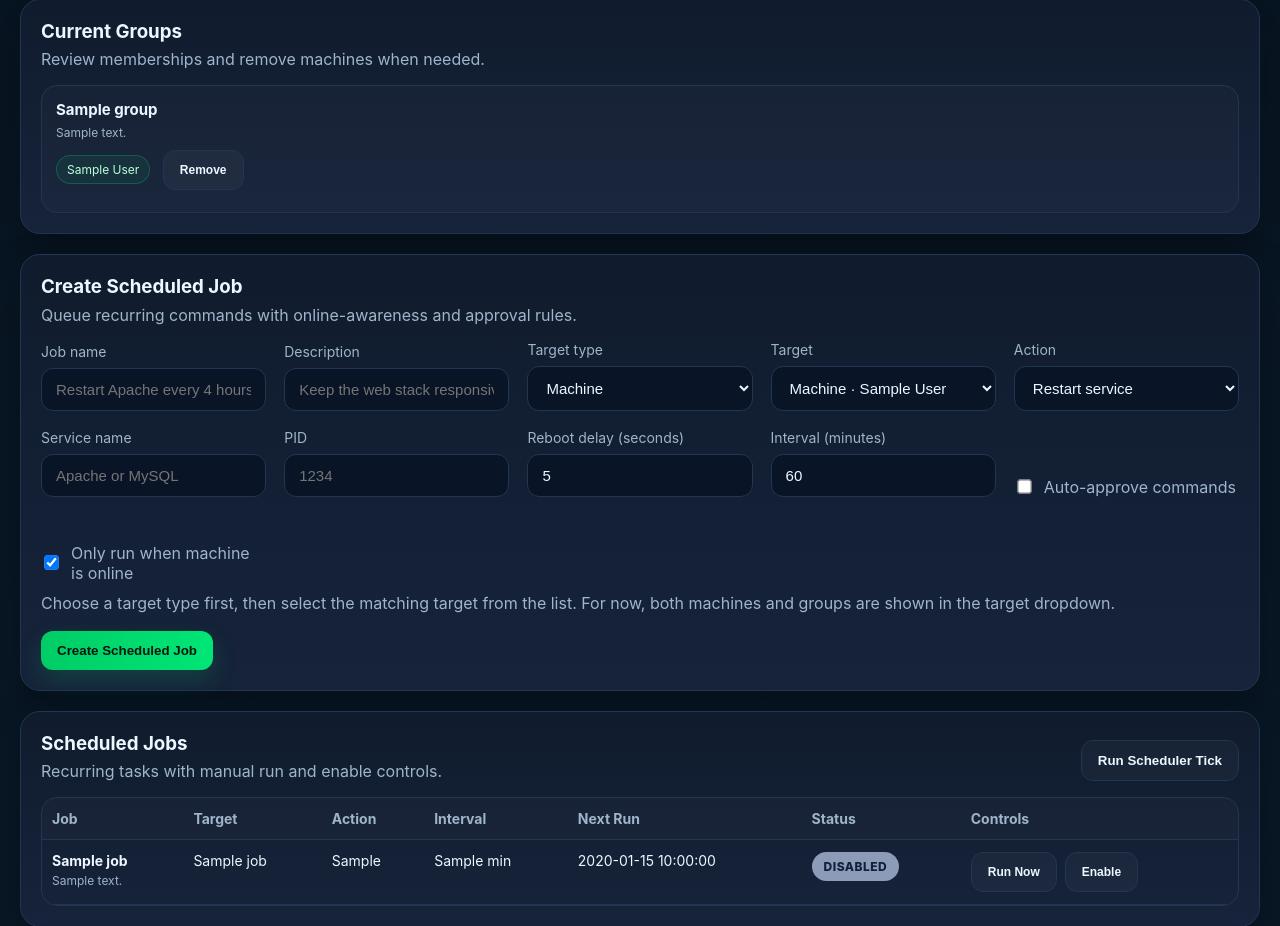
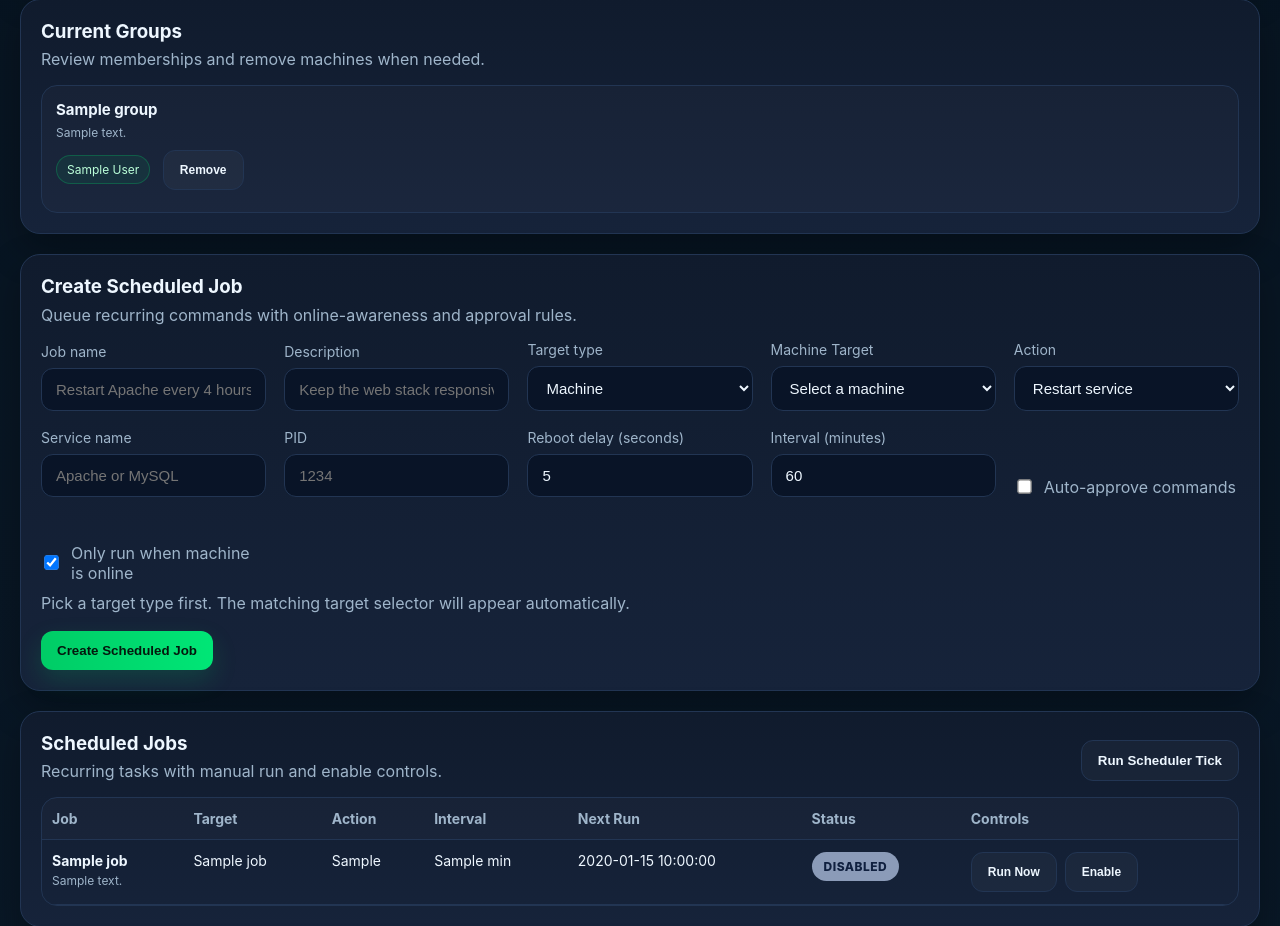
Before and after one commit to trevorleit/livewire, a Flask app: template templates/automation.html in a window 1280 px wide. Shown: the part 619-1545 px from the top of the page. Run offline with Flask 3, Linux system fonts and the light colour scheme; the template is opened without the code that fills it: most values are stand-ins (such as "Sample title", 1, 10 or a date in 2020); data that the repository does not hold is empty; parts of the project's set-up code (start-up, migrations or seed data) failed here and were passed over.

Commit message:
Fix automation target selection with separate machine and group fields

```diff
--- a/templates/automation.html
+++ b/templates/automation.html
@@ -140,25 +140,29 @@
 
       <label class="field">
         <span>Target type</span>
-        <select name="target_type" required>
+        <select name="target_type" id="target_type" required>
           <option value="machine">Machine</option>
           <option value="group">Group</option>
         </select>
       </label>
 
-      <label class="field">
-        <span>Target</span>
-        <select name="target_id" required>
-          <optgroup label="Machines">
-            {% for machine in machines %}
-              <option value="{{ machine.id }}">Machine · {{ machine.display_name or machine.hostname }}</option>
-            {% endfor %}
-          </optgroup>
-          <optgroup label="Groups">
-            {% for g in groups %}
-              <option value="{{ g.id }}">Group · {{ g.group_name }}</option>
-            {% endfor %}
-          </optgroup>
+      <label class="field target-field" id="machine_target_field">
+        <span>Machine Target</span>
+        <select name="machine_target_id">
+          <option value="">Select a machine</option>
+          {% for machine in machines %}
+            <option value="{{ machine.id }}">{{ machine.display_name or machine.hostname }}</option>
+          {% endfor %}
+        </select>
+      </label>
+
+      <label class="field target-field" id="group_target_field" style="display:none;">
+        <span>Group Target</span>
+        <select name="group_target_id">
+          <option value="">Select a group</option>
+          {% for g in groups %}
+            <option value="{{ g.id }}">{{ g.group_name }}</option>
+          {% endfor %}
         </select>
       </label>
 
@@ -203,7 +207,7 @@
     </div>
 
     <div class="helper-text" style="margin-top:10px;">
-      Choose a target type first, then select the matching target from the list. For now, both machines and groups are shown in the target dropdown.
+      Pick a target type first. The matching target selector will appear automatically.
     </div>
 
     <div class="form-actions">
@@ -310,7 +314,7 @@
           <tr>
             <td>{{ row.job_name if row.job_name is defined else row.job_id }}</td>
             <td>{{ row.status }}</td>
-            <td>{{ row.summary_text }}</td>
+            <td>{{ row.summary_text or "—" }}</td>
             <td>{{ row.created_at }}</td>
           </tr>
         {% else %}
@@ -323,4 +327,29 @@
   </div>
 </section>
 
+<script>
+(function () {
+  const targetType = document.getElementById("target_type");
+  const machineField = document.getElementById("machine_target_field");
+  const groupField = document.getElementById("group_target_field");
+
+  if (!targetType || !machineField || !groupField) return;
+
+  function syncTargetFields() {
+    const value = targetType.value;
+
+    if (value === "group") {
+      machineField.style.display = "none";
+      groupField.style.display = "";
+    } else {
+      machineField.style.display = "";
+      groupField.style.display = "none";
+    }
+  }
+
+  targetType.addEventListener("change", syncTargetFields);
+  syncTargetFields();
+})();
+</script>
+
 {% endblock %}
```
Also changed, not shown: routes/automation.py (+10 -2 lines).
